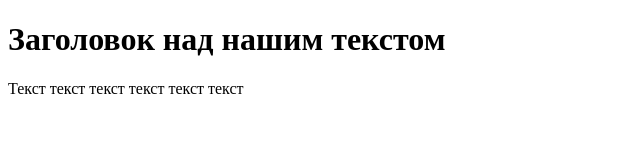
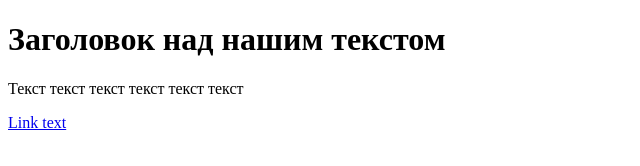
Before and after one commit to dantegit909/git-start, a plain HTML site: page test.html in a window 1280 px wide. Shown: the full height of the page, 0-640 px from the left. Drawn offline with Linux system fonts and the light colour scheme.

Commit message:
link and headers added

```diff
--- a/test.html
+++ b/test.html
@@ -6,5 +6,6 @@
     <body>
         <h1>Заголовок над нашим текстом</h1>
         <p>Текст текст текст текст текст текст </p>
+        <a href="#header">Link text</a>
     </body>
 </html>
```
